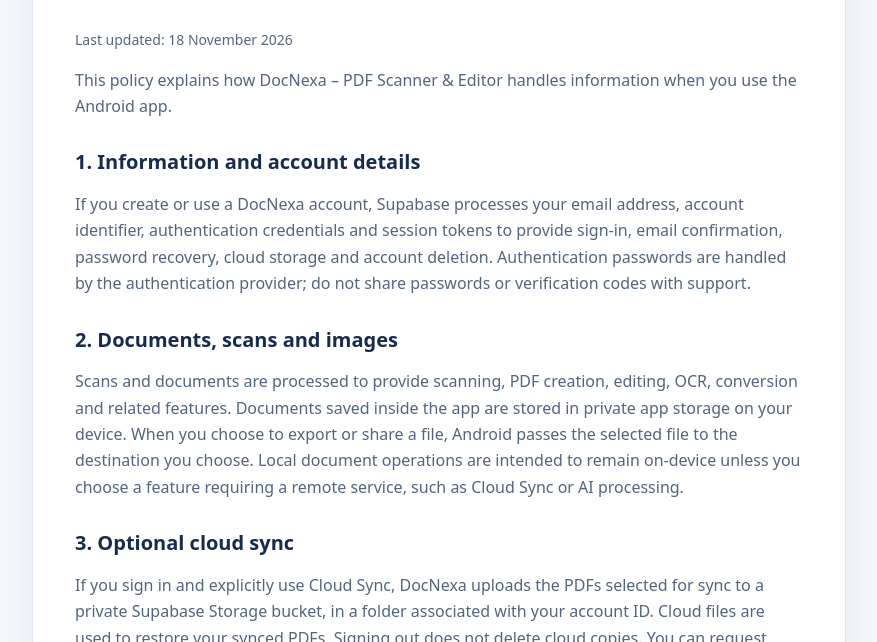
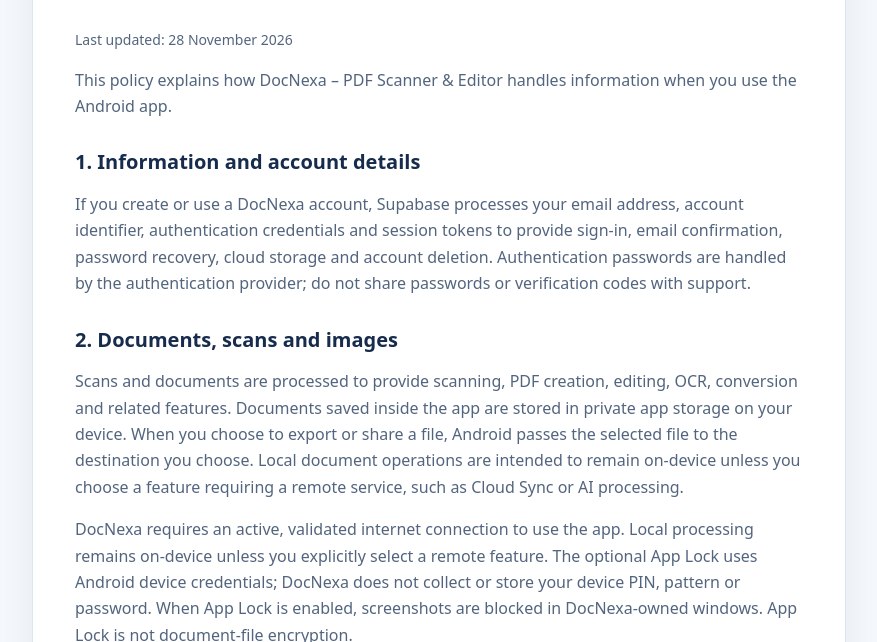
Before and after one commit to RaviVadhiya11/smart-pdf-scanner-pro, a plain HTML site: page docs/privacy-policy.html in a window 1280 px wide. Shown: the part 158-800 px from the top of the page, without its empty margins (201-1078 px from the left). Drawn offline with Linux system fonts and the light colour scheme.

Commit message:
Align published privacy and terms with internet requirement and optional App Lock

```diff
--- a/docs/privacy-policy.html
+++ b/docs/privacy-policy.html
@@ -2,10 +2,10 @@
 <html lang="en"><head><meta charset="utf-8"><meta name="viewport" content="width=device-width,initial-scale=1"><meta name="robots" content="index,follow"><title>DocNexa Privacy Policy</title><style>
 :root{color-scheme:light;--ink:#172b4d;--muted:#53657e;--line:#dce6f2;--blue:#1769aa}*{box-sizing:border-box}body{margin:0;background:#f4f7fb;color:var(--ink);font:16px/1.65 system-ui,-apple-system,Segoe UI,Roboto,sans-serif}.wrap{max-width:850px;margin:32px auto;padding:0 18px}.card{background:white;border:1px solid var(--line);border-radius:18px;padding:clamp(22px,5vw,42px);box-shadow:0 12px 34px #1a365010}h1,h2{line-height:1.25}h1{font-size:clamp(28px,5vw,38px)}h2{font-size:20px;margin-top:30px}p,li{color:var(--muted)}a{color:var(--blue)}.date{color:var(--muted);font-size:14px}.note{padding:14px 16px;border-left:4px solid var(--blue);background:#eef6ff;border-radius:8px}
 </style></head><body><main class="wrap"><article class="card">
-<h1>DocNexa Privacy Policy</h1><p class="date">Last updated: 18 November 2026</p>
+<h1>DocNexa Privacy Policy</h1><p class="date">Last updated: 28 November 2026</p>
 <p>This policy explains how DocNexa – PDF Scanner &amp; Editor handles information when you use the Android app.</p>
 <h2>1. Information and account details</h2><p>If you create or use a DocNexa account, Supabase processes your email address, account identifier, authentication credentials and session tokens to provide sign-in, email confirmation, password recovery, cloud storage and account deletion. Authentication passwords are handled by the authentication provider; do not share passwords or verification codes with support.</p>
-<h2>2. Documents, scans and images</h2><p>Scans and documents are processed to provide scanning, PDF creation, editing, OCR, conversion and related features. Documents saved inside the app are stored in private app storage on your device. When you choose to export or share a file, Android passes the selected file to the destination you choose. Local document operations are intended to remain on-device unless you choose a feature requiring a remote service, such as Cloud Sync or AI processing.</p>
+<h2>2. Documents, scans and images</h2><p>Scans and documents are processed to provide scanning, PDF creation, editing, OCR, conversion and related features. Documents saved inside the app are stored in private app storage on your device. When you choose to export or share a file, Android passes the selected file to the destination you choose. Local document operations are intended to remain on-device unless you choose a feature requiring a remote service, such as Cloud Sync or AI processing.</p><p>DocNexa requires an active, validated internet connection to use the app. Local processing remains on-device unless you explicitly select a remote feature. The optional App Lock uses Android device credentials; DocNexa does not collect or store your device PIN, pattern or password. When App Lock is enabled, screenshots are blocked in DocNexa-owned windows. App Lock is not document-file encryption.</p>
 <h2>3. Optional cloud sync</h2><p>If you sign in and explicitly use Cloud Sync, DocNexa uploads the PDFs selected for sync to a private Supabase Storage bucket, in a folder associated with your account ID. Cloud files are used to restore your synced PDFs. Signing out does not delete cloud copies. You can request account deletion in the app; this removes the DocNexa cloud account and its synced cloud PDFs when the deletion service completes successfully. Local files on your phone are not deleted by cloud account deletion.</p>
 <p>Google Drive is optional. Manual file-picker exports are handled by your selected Android storage provider. If you authorize direct Google Drive access, Google processes the selected account and grants access to files used with DocNexa through the drive.file scope. DocNexa sends only files you explicitly choose, uses short-lived access tokens without persisting them, and can retrieve app-created backups associated with the current DocNexa account. Google Drive copies remain in your Google account until you delete them there; removing authorization or deleting your DocNexa account does not delete those copies. You can manage Google authorization in your Google Account.</p><h2>4. AI document features</h2><p>If you choose an AI feature for a document, the extracted document text and the prompt or task needed for that feature are sent over HTTPS to DocNexa's Supabase-hosted AI service for processing. Do not submit confidential or sensitive information unless you are comfortable with that processing. AI output may be inaccurate and should be checked.</p>
 <h2>5. Camera, photos and file access</h2><p>Camera access is used when you choose live scanning or QR scanning. The system document scanner and selected image or PDF files are used only to perform the feature you request. File selection uses Android's document picker; the app does not need broad access to all files on your device.</p>
```
Also changed, not shown: docs/terms-of-use.html (+2 -2 lines), 1 other file.
